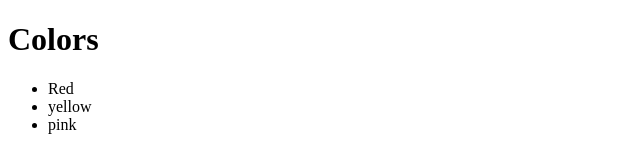
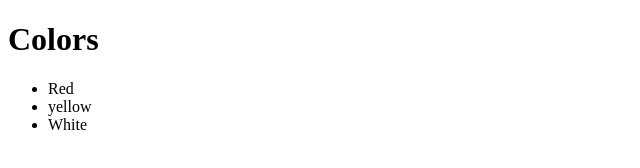
Before and after one commit to RohitSVNIT/testGit, a plain HTML site: page index.html in a window 1280 px wide. Shown: the full height of the page, 0-640 px from the left. Drawn offline with Linux system fonts and the light colour scheme.

Commit message:
Changed from master

```diff
--- a/index.html
+++ b/index.html
@@ -8,7 +8,7 @@
 	<ul>
 		<li>Red</li>
 		<li>yellow</li>
-		<li>pink</li>
+		<li>White</li>
 	</ul>
 </body>
 </html>
```
